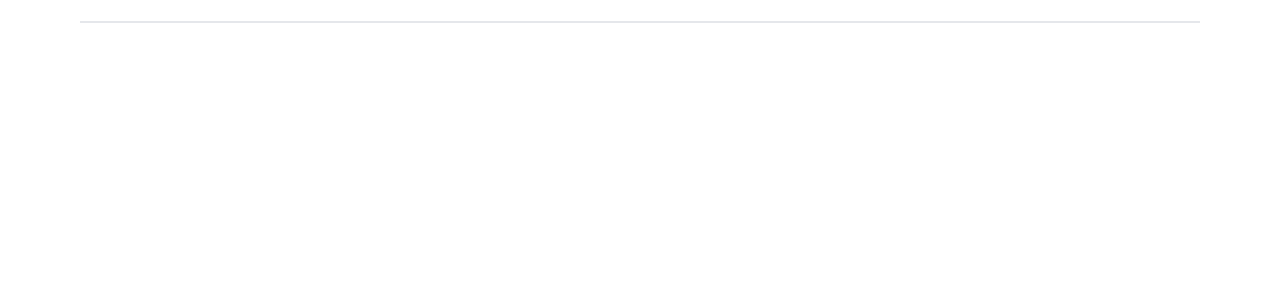
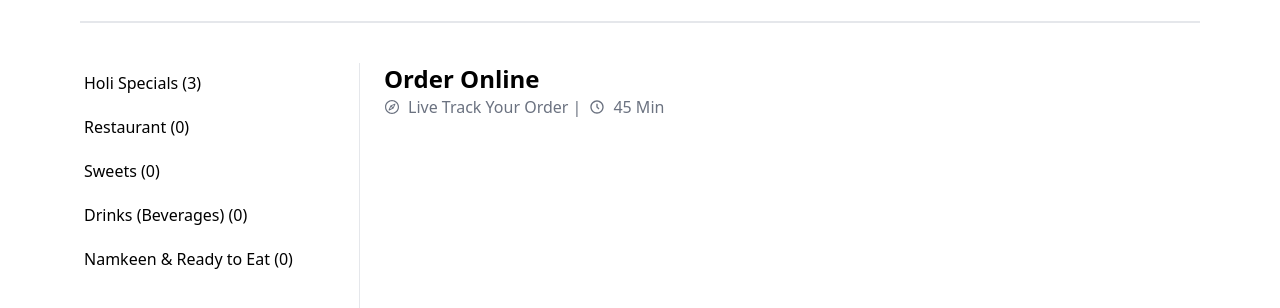
Before and after one commit to andhac/Zomato_New_Clone, a React (Create React App) app in the folder client/: page /restaurant/123456/order-online in a window 1280 px wide. Shown: the part 802-1110 px from the top of the page. Before the commit the page ends 905 px from the top, so only its background shows below. Built offline with nearby package versions, Linux system fonts and the light colour scheme.

Commit message:
Make OrderOnline Pages

```diff
--- a/client/src/App.jsx
+++ b/client/src/App.jsx
@@ -11,6 +11,7 @@
 import HomePage from "./pages/HomePage";
 import RestaurantPage from "./pages/RestaurantPage";
 import Overview from "./components/Restaurant/Overview";
+import OrderOnline from "./components/Restaurant/OrderOnline";
 
 
 function App() {
@@ -22,7 +23,7 @@
        <HomeHoc exact component={HomePage} path = "/:type"/>
        <RestaurantHoc exact component={RestaurantPage} path = "/restaurant/:id"/>
        <RestaurantHoc path="/restaurant/:id/overview" component={Overview}/>
-        <RestaurantHoc path="/restaurant/:id/order-online" component={HomePage}/>
+        <RestaurantHoc path="/restaurant/:id/order-online" component={OrderOnline}/>
        <RestaurantHoc path="/restaurant/:id/menu" component={HomePage}/>
        <RestaurantHoc path="/restaurant/:id/reviews" component={HomePage}/>
        <RestaurantHoc path="/restaurant/:id/photos" component={HomePage}/>
--- /dev/null
+++ b/client/src/components/Restaurant/OrderOnline.jsx
@@ -0,0 +1,68 @@
+import React,{useState} from 'react';
+import {AiOutlineCompass} from "react-icons/ai";
+import {BiTimeFive} from "react-icons/bi";
+
+//Components
+import FloatMenuBtn from "./OrderOnline/FloatMenuBtn";
+import MenuListContainer from "./OrderOnline/MenuListContainer";
+
+
+
+const OrderOnline = () => {
+    const [menu, setMenu] =useState([
+        {
+            name: "Holi Specials",
+            items: ["Item 1", "Item 2", "Item 3"],
+        },
+        {
+            name: "Restaurant",
+            items: []
+        },
+        {
+            name: "Sweets",
+            items: [],
+        },
+        {
+            name: "Drinks (Beverages)",
+            items: [],
+        },
+        {
+            name: "Namkeen & Ready to Eat",
+            items: []
+        }
+    ]);
+    const [selected, setSelected] = useState("")
+
+    const onClickHandler = (e) => {
+        if (e.target.id) {
+            setSelected(e.target.id);
+        }
+    }
+    return (
+        <>
+            <div className='w-full h-screen flex'>
+                <aside className='hidden md:flex flex-col gap-1 border-r overflow-y-scroll  border-gray-200 h-screen w-1/4'>
+                    {menu.map((item,index)=>(
+                     <MenuListContainer {...item} key={index} onClickHandler={onClickHandler} selected={selected}/>
+                    ))}
+                </aside>
+                <div className='w-full px-3 md:w-3/4'>
+                    <div className='pl-3 mb-4'>
+                        <h2 className='text-2xl font-semibold'>Order Online</h2>
+                        <h4 className='flex items-center gap-2 font-light text-gray-500'>
+                            <AiOutlineCompass/> Live Track Your Order | <BiTimeFive/> 45 Min
+                        </h4>
+                    </div>
+                    <section className='flex h-screen overflow-y-scroll flex-col gap-3 md:gap-5'>
+                        {/*{menu.map((item , index)=>{*/}
+                        {/*    <FoodList key={index} {...item} />*/}
+                        {/*})}*/}
+                    </section>
+                </div>
+            </div>
+            <FloatMenuBtn menu={menu} onClickHandler={onClickHandler} selected={selected}/>
+        </>
+    );
+};
+
+export default OrderOnline;
--- /dev/null
+++ b/client/src/components/Restaurant/OrderOnline/FloatMenuBtn.jsx
@@ -0,0 +1,31 @@
+import React,{useState} from 'react';
+import {HiMenu} from "react-icons/hi";
+import {MdClose} from "react-icons/md";
+
+//Component
+import MenuListContainer from "./MenuListContainer";
+
+const FloatMenuBtn = (props) => {
+    const [isClicked ,setIsClicked] = useState(false);
+    const toggleMenu = () => setIsClicked((prev)=> !prev )
+
+    return (
+        <>
+            <div className='fixed z-30 w-8/12 flex flex-col gap-3 items-end bottom-2 right-2 md:hidden'>
+                {isClicked && (
+                    <div className='p-3 bg-white h-48 overflow-y-scroll'>
+                        {props.menu.map((item ,index)=>(
+                            <MenuListContainer {...item} key={index} onClickHandler={props.onClickHandler} selected={props.selected}/>
+                        ))}
+                    </div>
+
+                )}
+                <button onClick={toggleMenu} className=' rounded-md text-white flex items-center gap-2 bg-yellow-900 px-3 py-1'>
+                    {isClicked ? <MdClose/> : <HiMenu/>} Menu
+                </button>
+            </div>
+        </>
+    );
+};
+
+export default FloatMenuBtn;
--- /dev/null
+++ b/client/src/components/Restaurant/OrderOnline/MenuCategory.jsx
@@ -0,0 +1,20 @@
+import React from 'react';
+import classnames from "classnames";
+const MenuCategory = (props) => {
+    return (
+        <>
+            <div
+                className={classnames("py-2 px-1", {
+                    "text-zomato-400 bg-zomato-50 border-r-4 border-zomato-400":
+                    props.isActive,
+                })}
+            >
+                <h3 id={props.name} onClick={props.onClickHandler}>
+                    {props.name} ({props.items.length})
+                </h3>
+            </div>
+        </>
+    );
+};
+
+export default MenuCategory;
--- /dev/null
+++ b/client/src/components/Restaurant/OrderOnline/MenuListContainer.jsx
@@ -0,0 +1,18 @@
+import React ,{useState} from 'react';
+import MenuCategory from "./MenuCategory";
+
+const MenuListContainer = (props) => {
+    return (
+        <>
+            <div className='W-full flex flex-col gap-3 cursor-pointer'>
+                <MenuCategory
+                    name={props.name}
+                    items={props.items}
+                    onClickHandler={props.onClickHandler}
+                    isActive={props.selected === props.name}/>
+            </div>
+        </>
+    );
+};
+
+export default MenuListContainer;
```
